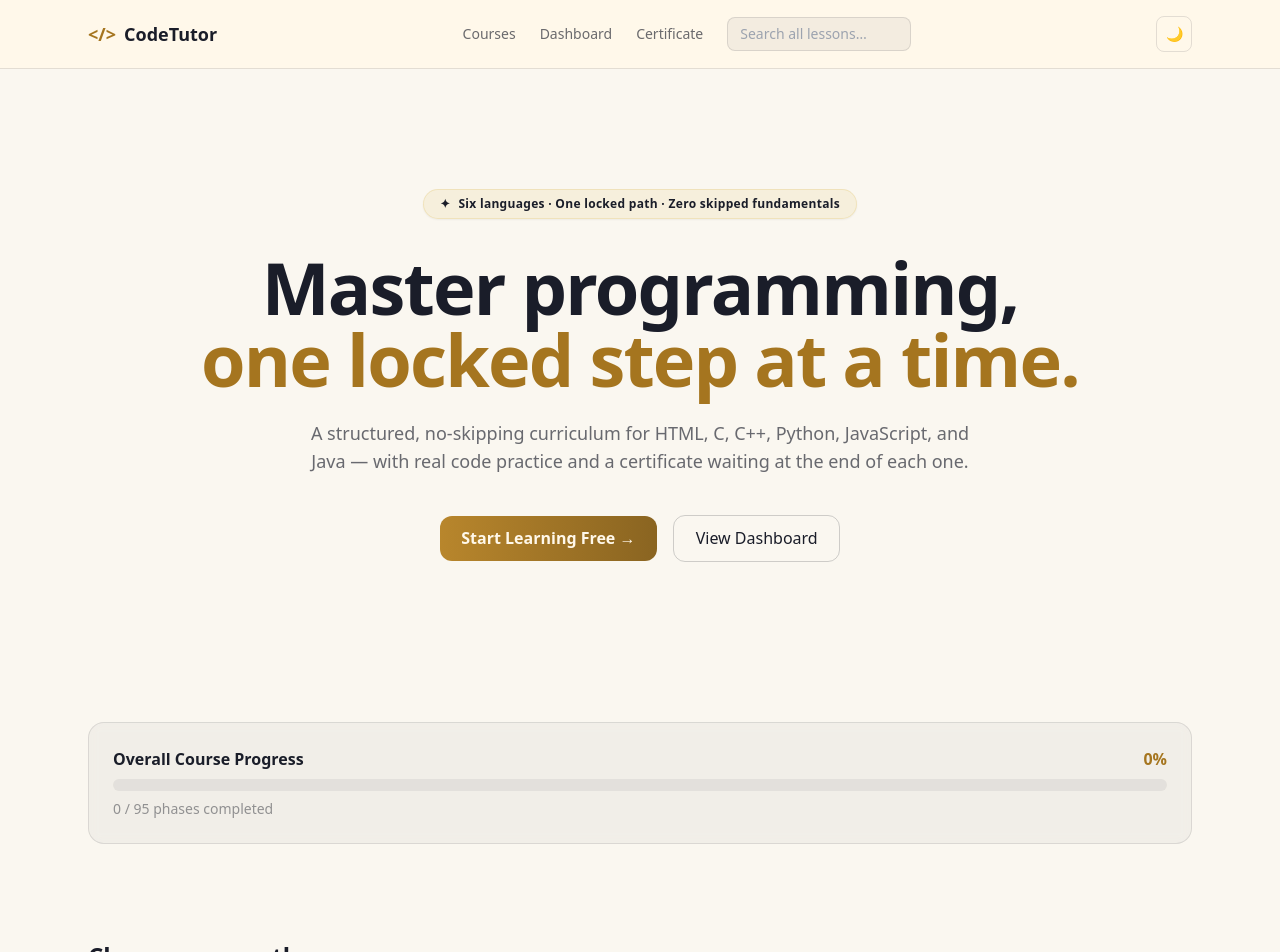
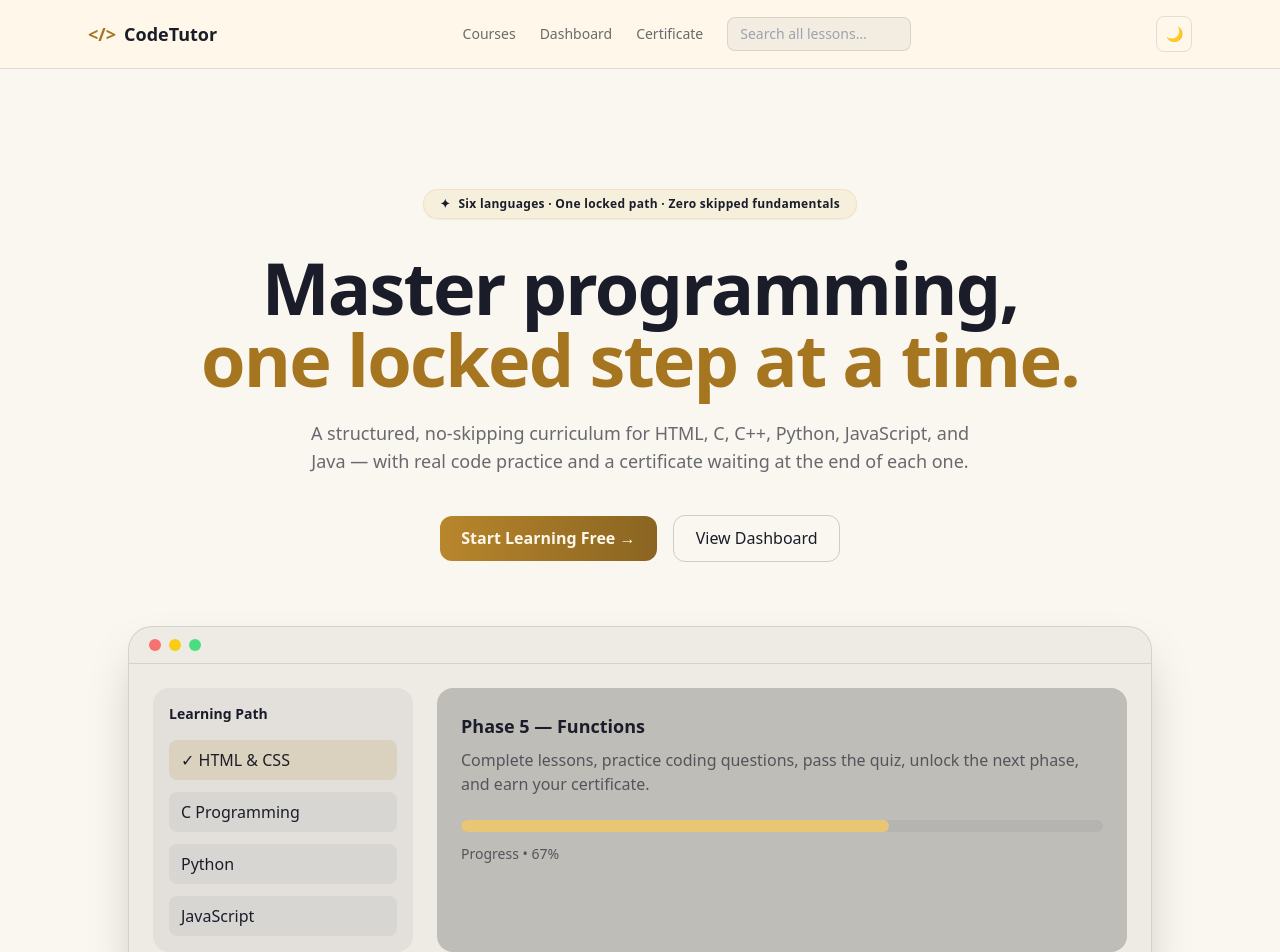
Before and after one commit to abhaykishor01-cyber/code-tutor, a Next.js app: page / in a window 1280 px wide. Shown: the top 952 px of the page. Built offline with nearby package versions, Linux system fonts and the light colour scheme.

Commit message:
feat: enhance homepage hero interactions

```diff
--- a/app/page.tsx
+++ b/app/page.tsx
@@ -110,19 +110,75 @@ export default function HomePage() {
         </p>
         <div className="mt-10 flex flex-col items-center justify-center gap-4 sm:flex-row">
           {nextPhase ? (
-            <Link href={`/${nextPhase.lang}/${nextPhase.phase}`} className="btn-primary text-base px-7 py-3">
+            <Link href={`/${nextPhase.lang}/${nextPhase.phase}`} className="btn-primary text-base px-7 py-3 transition-all duration-300 hover:-translate-y-1 hover:shadow-xl active:translate-y-0">
               Resume Learning →
             </Link>
           ) : (
-            <Link href={`/${LANGUAGES[0].id}`} className="btn-primary text-base px-7 py-3">
+            <Link href={`/${LANGUAGES[0].id}`} className="btn-primary text-base px-7 py-3 transition-all duration-300 hover:-translate-y-1 hover:shadow-xl active:translate-y-0">
               Start Learning Free →
             </Link>
           )}
-          <Link href="/dashboard" className="btn-secondary text-base px-7 py-3">
+          <Link href="/dashboard" className="btn-secondary text-base px-7 py-3 transition-all duration-300 hover:-translate-y-1 hover:bg-white/10">
             View Dashboard
           </Link>
         </div>
-      </section>
+
+<div className="mx-auto mt-16 max-w-5xl">
+  <div className="overflow-hidden rounded-3xl border border-white/10 bg-white/5 shadow-2xl backdrop-blur">
+    <div className="flex items-center gap-2 border-b border-white/10 px-5 py-3">
+      <span className="h-3 w-3 rounded-full bg-red-400" />
+      <span className="h-3 w-3 rounded-full bg-yellow-400" />
+      <span className="h-3 w-3 rounded-full bg-green-400" />
+    </div>
+
+    <div className="grid gap-6 p-6 md:grid-cols-[260px_1fr]">
+      <aside className="rounded-2xl bg-white/5 p-4 text-left">
+        <p className="text-sm font-semibold text-white">
+          Learning Path
+        </p>
+
+        <div className="mt-4 space-y-3">
+          <div className="rounded-lg bg-gold-500/20 px-3 py-2 text-gold-300">
+            ✓ HTML & CSS
+          </div>
+
+          <div className="rounded-lg bg-white/5 px-3 py-2">
+            C Programming
+          </div>
+
+          <div className="rounded-lg bg-white/5 px-3 py-2">
+            Python
+          </div>
+
+          <div className="rounded-lg bg-white/5 px-3 py-2">
+            JavaScript
+          </div>
+        </div>
+      </aside>
+
+      <div className="rounded-2xl bg-black/20 p-6 text-left">
+        <p className="text-lg font-semibold">
+          Phase 5 — Functions
+        </p>
+
+        <p className="mt-2 text-white/60">
+          Complete lessons, practice coding questions, pass the quiz,
+          unlock the next phase, and earn your certificate.
+        </p>
+
+        <div className="mt-6 h-3 overflow-hidden rounded-full bg-white/10">
+          <div className="h-full w-2/3 rounded-full bg-gold-400" />
+        </div>
+
+        <p className="mt-3 text-sm text-white/60">
+          Progress • 67%
+        </p>
+      </div>
+    </div>
+  </div>
+</div>
+
+</section>
 
       {/* OVERALL PROGRESS */}
       {stats ? (
```
